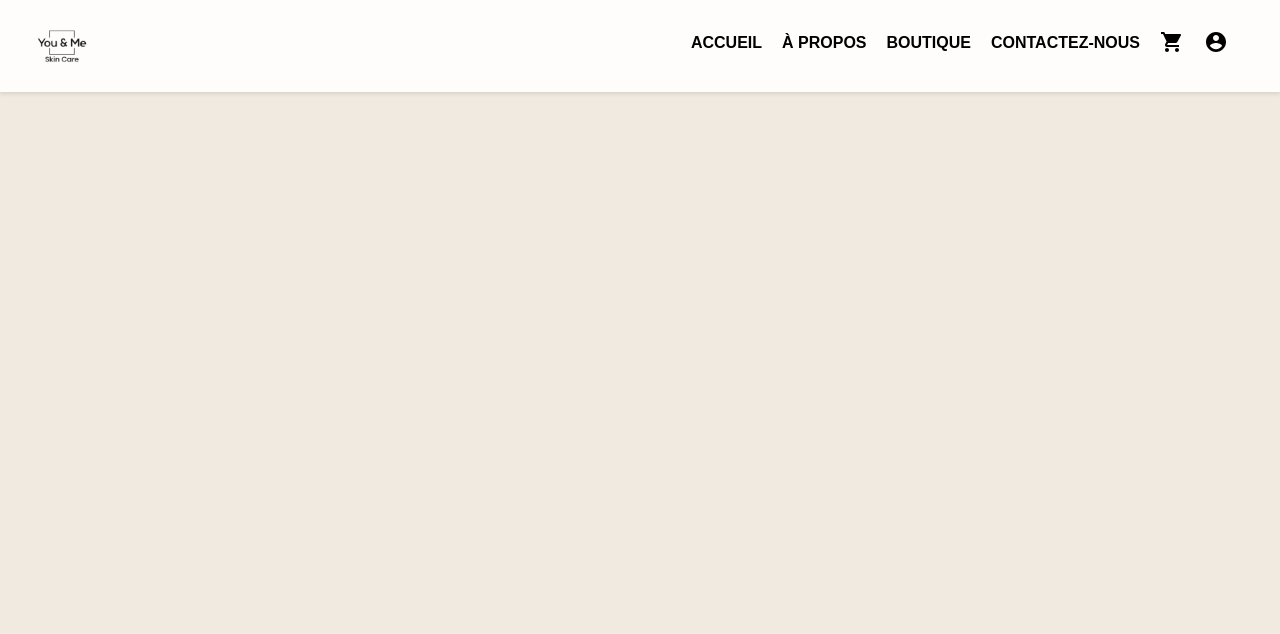
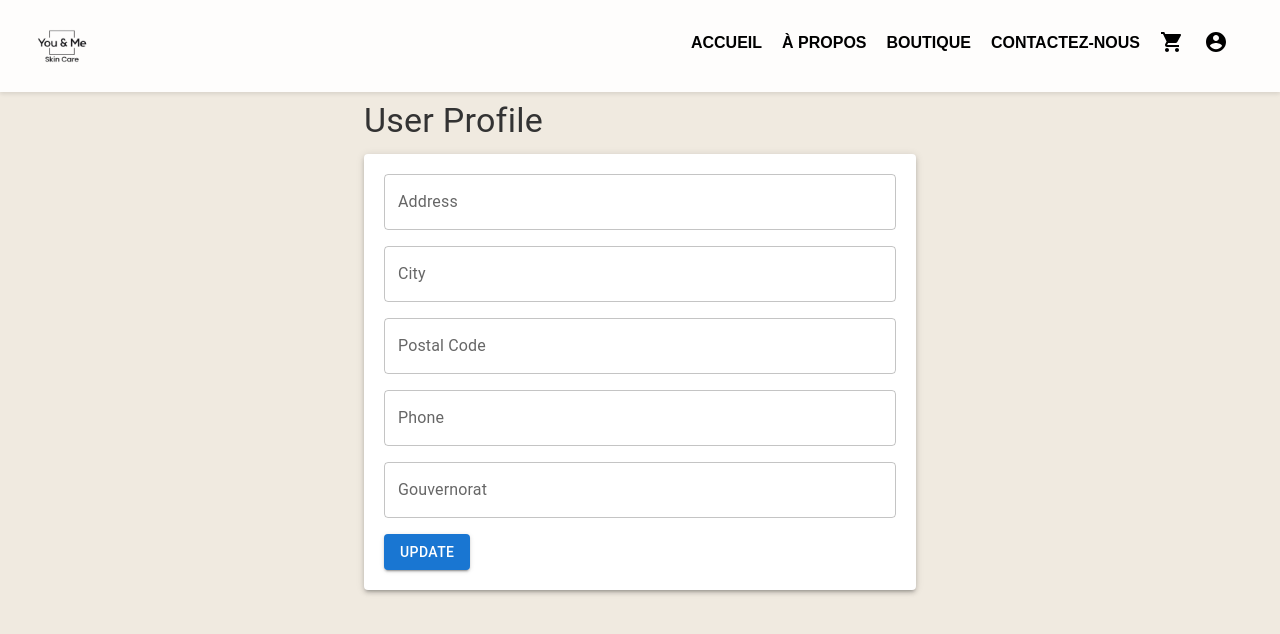
Before and after one commit to yassinehammami/youandme, a React (Create React App) app: page /userprofile in a window 1280 px wide. Shown: the top 634 px of the page. Built offline with nearby package versions, Linux system fonts and the light colour scheme.

Commit message:
add UpdatUser

```diff
--- a/src/App.js
+++ b/src/App.js
@@ -11,6 +11,7 @@ import Login from './scences/login';
 import SignUp from './scences/signup';
 import Confirmation from './scences/confirmation';
 import CheckInformation from './scences/checkinformation';
+import UserProfile from './scences/userprofile/UserProfile';
 // Import other components
 import { ToastContainer } from 'react-toastify';
 import 'react-toastify/dist/ReactToastify.css';
@@ -31,6 +32,7 @@ function App() {
         <Route path="/confirmation" element={<Confirmation />} />
         <Route path="/productdetail/:productId" element={<ProductDetail />} />
         <Route path="/checkinformation" element={<CheckInformation />} />
+        <Route path="/userprofile" element={<UserProfile />} />
         {/* Define other routes */}
       </Routes>
       </UserProvider>
--- /dev/null
+++ b/src/scences/userprofile/UserProfile.js
@@ -0,0 +1,116 @@
+import React, { useState, useEffect, useContext } from 'react';
+import { db } from '../../components/firebase-config';
+import { doc, getDoc, updateDoc } from 'firebase/firestore';
+import { Container, Typography, Paper, Grid, TextField, Button } from '@mui/material';
+import UserContext from '../../contexts/UserContext'; // Import the UserContext
+import { toast } from 'react-toastify';
+
+const UserProfile = () => {
+  const { user } = useContext(UserContext); // Use the user data from UserContext
+  const [userData, setUserData] = useState({
+    // Initialize with empty strings
+    address: '',
+    city: '',
+    postalCode: '',
+    phone: '',
+    gouvernorat: '',
+  });
+
+  useEffect(() => {
+    const fetchUserData = async () => {
+      if (user) {
+        const docRef = doc(db, 'users', user.id);
+        const docSnap = await getDoc(docRef);
+        if (docSnap.exists()) {
+          setUserData(docSnap.data());
+        } else {
+          console.log('No such document!');
+        }
+      }
+    };
+
+    fetchUserData();
+  }, [user]);
+
+  const handleChange = (e) => {
+    setUserData({ ...userData, [e.target.name]: e.target.value });
+  };
+
+  const handleUpdate = async (e) => {
+    e.preventDefault();
+    try {
+      const userRef = doc(db, 'users', user.id);
+      await updateDoc(userRef, userData);
+      toast.success('User information updated successfully!');
+    } catch (error) {
+      console.error('Error updating user information:', error);
+      toast.error('Error updating user information.');
+    }
+  };
+
+  return (
+    <Container maxWidth="sm" sx={{ marginTop: '100px' }}>
+      <Typography variant="h4" gutterBottom>
+        User Profile
+      </Typography>
+      <Paper elevation={3} sx={{ padding: '20px' }}>
+        <form onSubmit={handleUpdate}>
+          <Grid container spacing={2}>
+            <Grid item xs={12}>
+              <TextField
+                label="Address"
+                name="address"
+                fullWidth
+                value={userData.address}
+                onChange={handleChange}
+              />
+            </Grid>
+            <Grid item xs={12}>
+              <TextField
+                label="City"
+                name="city"
+                fullWidth
+                value={userData.city}
+                onChange={handleChange}
+              />
+            </Grid>
+            <Grid item xs={12}>
+              <TextField
+                label="Postal Code"
+                name="postalCode"
+                fullWidth
+                value={userData.postalCode}
+                onChange={handleChange}
+              />
+            </Grid>
+            <Grid item xs={12}>
+              <TextField
+                label="Phone"
+                name="phone"
+                fullWidth
+                value={userData.phone}
+                onChange={handleChange}
+              />
+            </Grid>
+            <Grid item xs={12}>
+              <TextField
+                label="Gouvernorat"
+                name="gouvernorat"
+                fullWidth
+                value={userData.gouvernorat}
+                onChange={handleChange}
+              />
+            </Grid>
+            <Grid item xs={12}>
+              <Button type="submit" variant="contained" color="primary">
+                Update
+              </Button>
+            </Grid>
+          </Grid>
+        </form>
+      </Paper>
+    </Container>
+  );
+};
+
+export default UserProfile;
```
